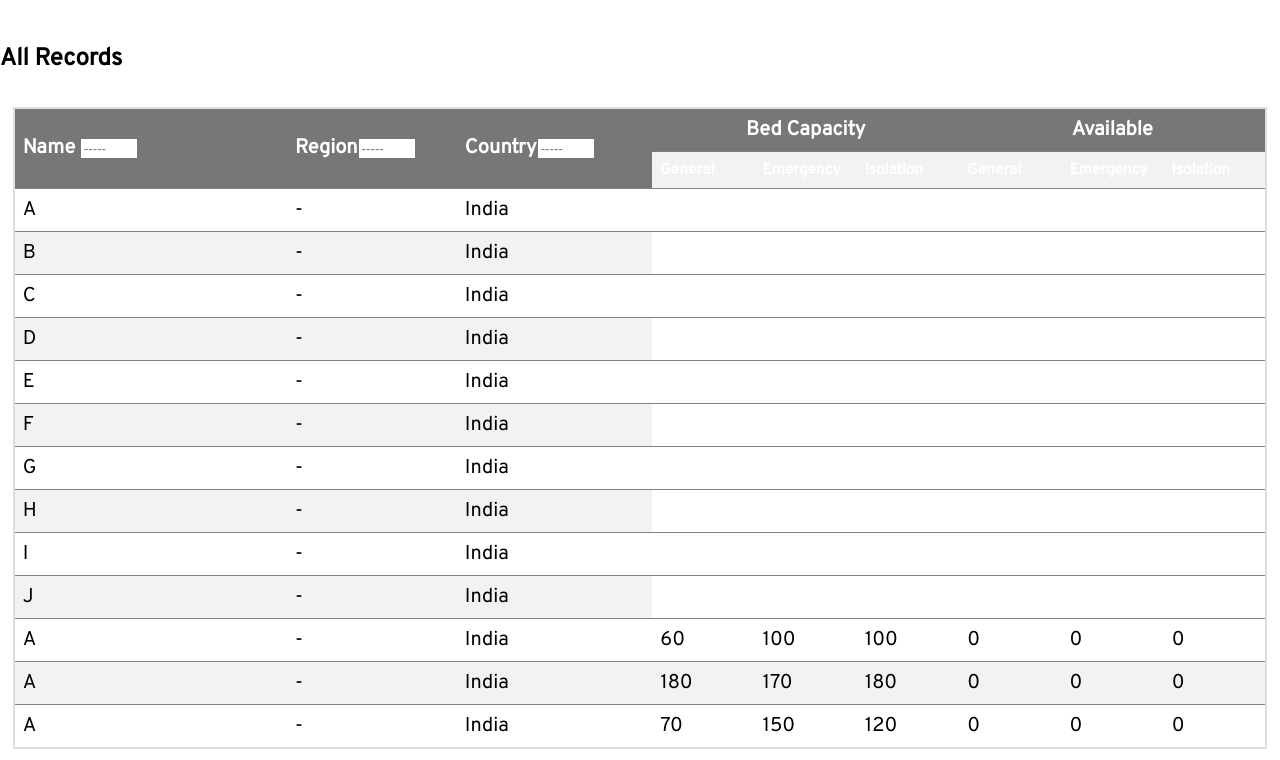
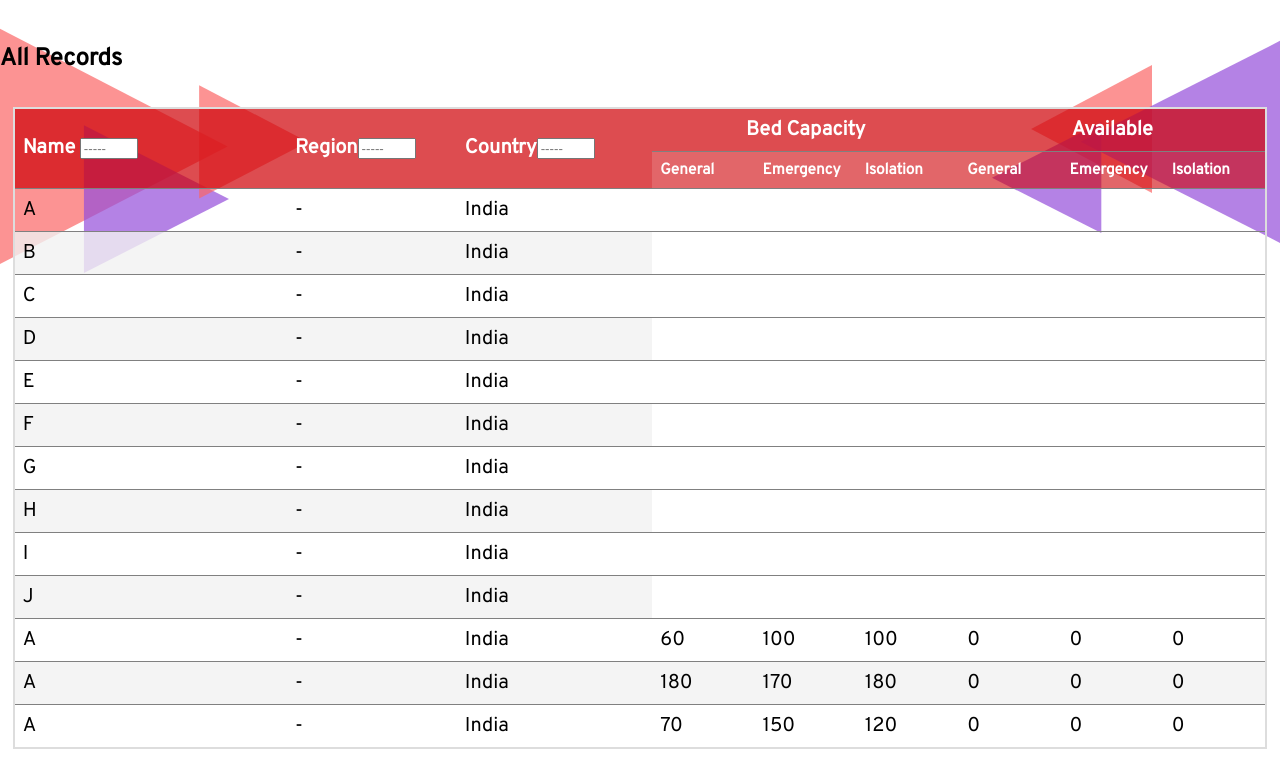
Before and after one commit to AvishrantsSh/Hackathon, a Django app: page /records/all/ in a window 1280 px wide. Shown: the part 80-840 px from the top of the page. Run offline with Django 3.2, Linux system fonts and the light colour scheme; a user stored in the database is signed in; data comes from the database, SQL or seed files in the repository; both versions use the stored data as it was after the commit; some web fonts are replaced.

Commit message:
Record Table, rang de basanti

```diff
--- a/static/style/recordstyle.css
+++ b/static/style/recordstyle.css
@@ -1,7 +1,14 @@
+
+#mbody{
+    background-image: url("../images/assets/Hola.svg");
+    background-repeat: no-repeat;
+    background-size: 100vw;
+}
 
 #table_container{
   padding: 1vw;
   text-align: center;
+
 }
 
 
@@ -20,26 +27,40 @@ tr{
 }
 
 #issuetable tr.theader{
-    background-color: #777;
+    background-color: rgba(207,0,6,0.7);
     color: white;
 }
 
   #issuetable tr.tsubhead{
-  background-color: #777;
+  background-color: rgba(207,0,6,0.6) !important;
   color: white;
   font-size: 1.2vw;
 }
 
+#subhead:hover{
+  background-color: rgba(137,0,110,1);
+}
+
 #issuetable tr.theader:hover, #issuetable tr.tsubhead:hover{
-    background-color: #777
+    background-color: rgba(207,0,6,0.7);
+    font-size: 2.5vh;
   }
 
-#issuetable tr:nth-child(even){background-color: #f2f2f2;}
+#issuetable tr:nth-child(even)
+  {
+    background-color:  rgba(242,242,242, 0.8);
+}
 
 #issuetable tr:hover {
     font-size: 3vh;
-    background-color: #999 ;
+    background-color: rgba(137,0,110,0.4);
 }
+
+#issuetable tr.tsubhead:hover{
+    background-color: #777;
+    font-size: 1.3vw;
+  }
+
 
 #issuetable th, #issuetable td {
     text-align: left; /* Left-align text */
@@ -61,6 +82,23 @@ tr{
       padding: 0;
   }
 
+  #issuetable tr.theader:hover{
+    background-color: rgba(207,0,6,0.7);
+    font-size: 1.6vh;
+  }
+
+   #issuetable tr.theader{
+    font-size: 1.6vh;
+  }
+
+
+  #issuetable tr.tsubhead:hover{
+      background-color: #777;
+      color: white;
+      font-size: 1vh;
+      padding: 0;
+  }
+
   #issuetable tr:hover {
     font-size: 1.6vh;
     background-color: #999 ;
--- a/templates/all_records.html
+++ b/templates/all_records.html
@@ -6,7 +6,7 @@
     All Records
 {%endblock title%}
 {%block link%}
-        <link rel="stylesheet" href="{%static 'style/recordstyle.css'%}?v=1.2">
+        <link rel="stylesheet" href="{%static 'style/recordstyle.css'%}?v=1.4">
         <script>
             function filter_by_name() {
                 var input, filter, table, tr, td, i;
@@ -78,12 +78,12 @@
 
                         </tr>
                         <tr class='tsubhead'>
-                            <th>General</th>
-                            <th>Emergency</th>
-                            <th>Isolation</th>
-                            <th>General</th>
-                            <th>Emergency</th>
-                            <th>Isolation</th>
+                            <th id = "subhead">General</th>
+                            <th id = "subhead">Emergency</th>
+                            <th id = "subhead">Isolation</th>
+                            <th id = "subhead">General</th>
+                            <th id = "subhead">Emergency</th>
+                            <th id = "subhead">Isolation</th>
                         </tr>
 
                         {%for i in object%}
```
Also changed, not shown: Hackathon/settings.py (+15 -14 lines), db.sqlite3.
